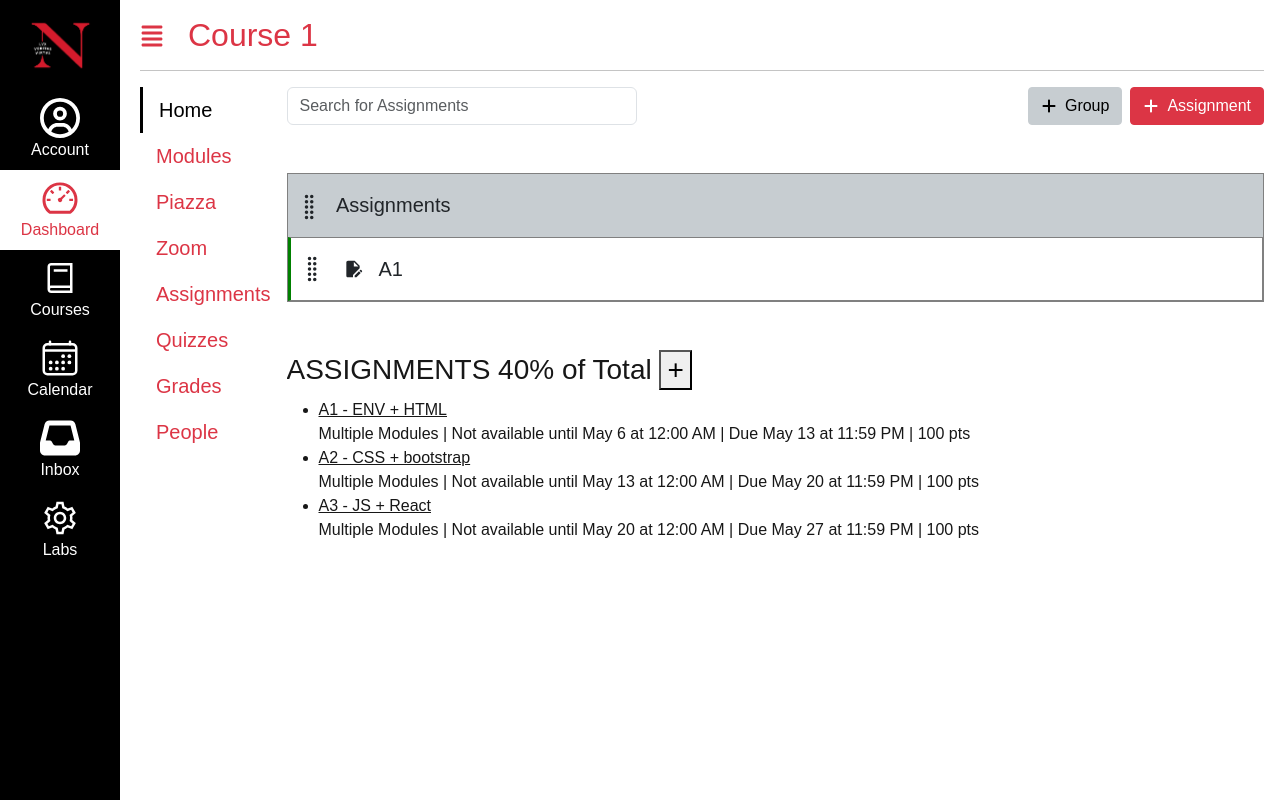
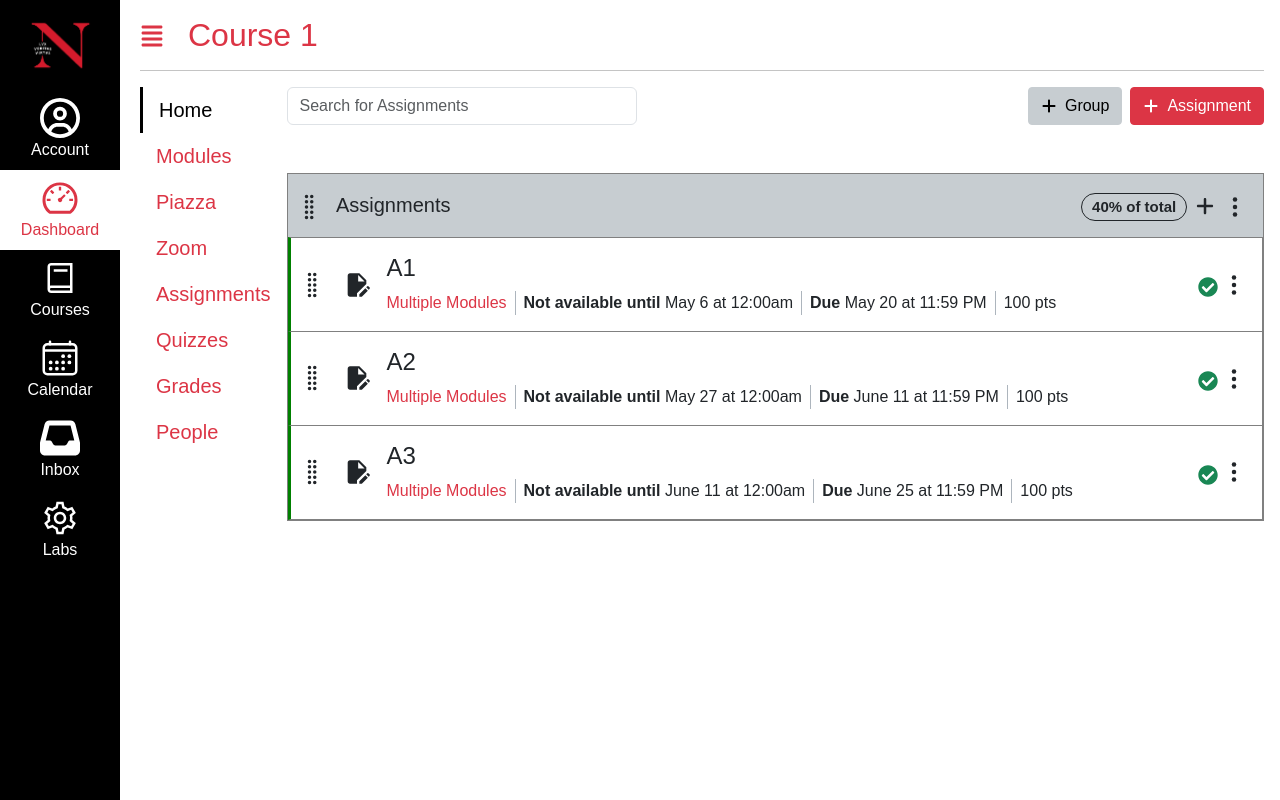
Before and after one commit to arundaniel-kennedy/kambaz-react-web-app, a Next.js app: page /Courses/1/Assignments in a window 1280 px wide. Built offline with nearby package versions, Linux system fonts and the light colour scheme.

Commit message:
added assignment pages

```diff
--- /dev/null
+++ b/app/(Kambaz)/Courses/[cid]/Assignments/AssignmentControlButtons.tsx
@@ -0,0 +1,10 @@
+import { IoEllipsisVertical } from "react-icons/io5";
+import GreenCheckmark from "./GreenCheckmark";
+export default function AssignmentControlButtons() {
+  return (
+    <div className="ms-auto">
+      <GreenCheckmark />
+      <IoEllipsisVertical className="fs-4" />
+    </div>
+  );
+}
--- /dev/null
+++ b/app/(Kambaz)/Courses/[cid]/Assignments/AssignmentSectionControl.tsx
@@ -0,0 +1,13 @@
+import { IoEllipsisVertical } from "react-icons/io5";
+import GreenCheckmark from "./GreenCheckmark";
+import { FaPlus } from "react-icons/fa6";
+import { Badge } from "react-bootstrap";
+export default function AssignmentSectionControl() {
+  return (
+    <div className="float-end">
+      <Badge className="border rounded-pill text-dark bg-transparent border-dark">40% of total</Badge>
+      <FaPlus className="position-relative mx-2" style={{ bottom: "1px" }} />
+      <IoEllipsisVertical className="fs-4" />
+    </div>
+  );
+}
--- a/app/(Kambaz)/Courses/[cid]/Assignments/AssignmentControls.tsx
+++ b/app/(Kambaz)/Courses/[cid]/Assignments/AssignmentsControls.tsx
@@ -1,7 +1,7 @@
 import { Button, FormControl } from "react-bootstrap";
 import { FaPlus } from "react-icons/fa6";
 
-export default function AssignmentControls() {
+export default function AssignmentsControls() {
     return (
         <div className="d-flex flex-row">
             <FormControl placeholder="Search for Assignments" id="wd-search-assignment" style={{width: "350px"}}/>
--- /dev/null
+++ b/app/(Kambaz)/Courses/[cid]/Assignments/GreenCheckmark.tsx
@@ -0,0 +1,12 @@
+import { FaCheckCircle, FaCircle } from "react-icons/fa";
+export default function GreenCheckmark() {
+  return (
+    <span className="me-1 position-relative">
+      <FaCheckCircle
+        style={{ top: "2px" }}
+        className="text-success me-1 position-absolute fs-5"
+      />
+      <FaCircle className="text-white me-1 fs-6" />
+    </span>
+  );
+}
--- a/app/(Kambaz)/Courses/[cid]/Assignments/page.tsx
+++ b/app/(Kambaz)/Courses/[cid]/Assignments/page.tsx
@@ -1,8 +1,10 @@
 import Link from "next/link";
-import AssignmentControls from "./AssignmentControls";
+import AssignmentsControls from "./AssignmentsControls";
 import { ListGroup, ListGroupItem } from "react-bootstrap";
 import { BsGripVertical } from "react-icons/bs";
 import { MdEditDocument } from "react-icons/md";
+import AssignmentSectionControl from "./AssignmentSectionControl";
+import AssignmentControlButtons from "./AssignmentControlButtons";
 
 export default async function Assignments({
   params,
@@ -12,56 +14,104 @@ export default async function Assignments({
   const { cid } = await params;
   return (
     <div id="wd-assignments">
-      <AssignmentControls />
+      <AssignmentsControls />
       <ListGroup className="rounded-0 mt-5" id="wd-modules">
-        <ListGroupItem className="wd-module p-0 mb-5 fs-5 border-gray">
-          <div className="wd-title p-3 ps-2 bg-secondary">
+        <ListGroupItem className="wd-module p-0 mb-5 border-gray">
+          <div className="wd-title p-3 ps-2 bg-secondary fs-5">
             <BsGripVertical className="me-2 fs-3" /> Assignments
+            <AssignmentSectionControl />
           </div>
           <ListGroup className="wd-lessons rounded-0">
-            <ListGroupItem className="wd-lesson p-3 ps-2 d-flex flex-row gap-3">
+            <ListGroupItem className="wd-lesson p-3 ps-2 d-flex flex-row gap-3 align-items-center">
               <BsGripVertical className="fs-3" />
-              <MdEditDocument />
-              A1
+              <MdEditDocument className="fs-3" />
+              <div className="d-flex flex-column">
+                <Link
+                  href={`/Courses/${cid}/Assignments/A1`}
+                  className="wd-assignment-link"
+                >
+                  <h4>A1</h4>
+                </Link>
+                <div className="d-flex flex-row flex-wrap gap-2">
+                  <span className="text-danger pe-2 border-end border-dark-subtle">
+                    Multiple Modules
+                  </span>
+                  <strong className="pe-2 border-end border-dark-subtle">
+                    Not available until{" "}
+                    <span style={{ fontWeight: "normal" }}>
+                      May 6 at 12:00am
+                    </span>
+                  </strong>
+                  <div className="pe-2 border-end border-dark-subtle">
+                    <strong>Due</strong>
+                    <span> May 20 at 11:59 PM</span>
+                  </div>
+                  <span>100 pts</span>
+                </div>
+              </div>
+              <AssignmentControlButtons />
+            </ListGroupItem>
+            <ListGroupItem className="wd-lesson p-3 ps-2 d-flex flex-row gap-3 align-items-center">
+              <BsGripVertical className="fs-3" />
+              <MdEditDocument className="fs-3" />
+              <div className="d-flex flex-column">
+                <Link
+                  href={`/Courses/${cid}/Assignments/A2`}
+                  className="wd-assignment-link"
+                >
+                  <h4>A2</h4>
+                </Link>
+                <div className="d-flex flex-row flex-wrap gap-2">
+                  <span className="text-danger pe-2 border-end border-dark-subtle">
+                    Multiple Modules
+                  </span>
+                  <strong className="pe-2 border-end border-dark-subtle">
+                    Not available until{" "}
+                    <span style={{ fontWeight: "normal" }}>
+                      May 27 at 12:00am
+                    </span>
+                  </strong>
+                  <div className="pe-2 border-end border-dark-subtle">
+                    <strong>Due</strong>
+                    <span> June 11 at 11:59 PM</span>
+                  </div>
+                  <span>100 pts</span>
+                </div>
+              </div>
+              <AssignmentControlButtons />
+            </ListGroupItem>
+            <ListGroupItem className="wd-lesson p-3 ps-2 d-flex flex-row gap-3 align-items-center">
+              <BsGripVertical className="fs-3" />
+              <MdEditDocument className="fs-3" />
+              <div className="d-flex flex-column">
+                <Link
+                  href={`/Courses/${cid}/Assignments/A3`}
+                  className="wd-assignment-link"
+                >
+                  <h4>A3</h4>
+                </Link>
+                <div className="d-flex flex-row flex-wrap gap-2">
+                  <span className="text-danger pe-2 border-end border-dark-subtle">
+                    Multiple Modules
+                  </span>
+                  <strong className="pe-2 border-end border-dark-subtle">
+                    Not available until{" "}
+                    <span style={{ fontWeight: "normal" }}>
+                      June 11 at 12:00am
+                    </span>
+                  </strong>
+                  <div className="pe-2 border-end border-dark-subtle">
+                    <strong>Due</strong>
+                    <span> June 25 at 11:59 PM</span>
+                  </div>
+                  <span>100 pts</span>
+                </div>
+              </div>
+              <AssignmentControlButtons />
             </ListGroupItem>
           </ListGroup>
         </ListGroupItem>
       </ListGroup>
-      <h3 id="wd-assignments-title">
-        ASSIGNMENTS 40% of Total <button>+</button>{" "}
-      </h3>
-      <ul id="wd-assignment-list">
-        <li className="wd-assignment-list-item">
-          <Link
-            href={`/Courses/${cid}/Assignments/A1`}
-            className="wd-assignment-link"
-          >
-            A1 - ENV + HTML
-          </Link>
-          <div>Multiple Modules | Not available until May 6 at 12:00 AM | Due May 13
-          at 11:59 PM | 100 pts</div>
-        </li>
-        <li className="wd-assignment-list-item">
-          <Link
-            href={`/Courses/${cid}/Assignments/A2`}
-            className="wd-assignment-link"
-          >
-            A2 - CSS + bootstrap
-          </Link>
-          <div>Multiple Modules | Not available until May 13 at 12:00 AM | Due May 20
-          at 11:59 PM | 100 pts</div>
-        </li>
-        <li className="wd-assignment-list-item">
-          <Link
-            href={`/Courses/${cid}/Assignments/A3`}
-            className="wd-assignment-link"
-          >
-            A3 - JS + React
-          </Link>
-          <div>Multiple Modules | Not available until May 20 at 12:00 AM | Due May 27
-          at 11:59 PM | 100 pts</div>
-        </li>
-      </ul>
     </div>
   );
 }
--- a/app/(Kambaz)/styles.css
+++ b/app/(Kambaz)/styles.css
@@ -34,3 +34,19 @@ body * {
 .wd-lesson {
   border-left: 3px solid green !important;
 }
+
+.wd-assignment-link {
+  text-decoration: none;
+  width: fit-content;
+
+  &:hover {
+    text-decoration: underline;
+  }
+}
+
+.w-70 {
+  width: 70%;
+}
+.w-30 {
+  width: 30%;
+}
```
Also changed, not shown: app/(Kambaz)/Courses/[cid]/Assignments/[aid]/page.tsx (+156 -106 lines).
